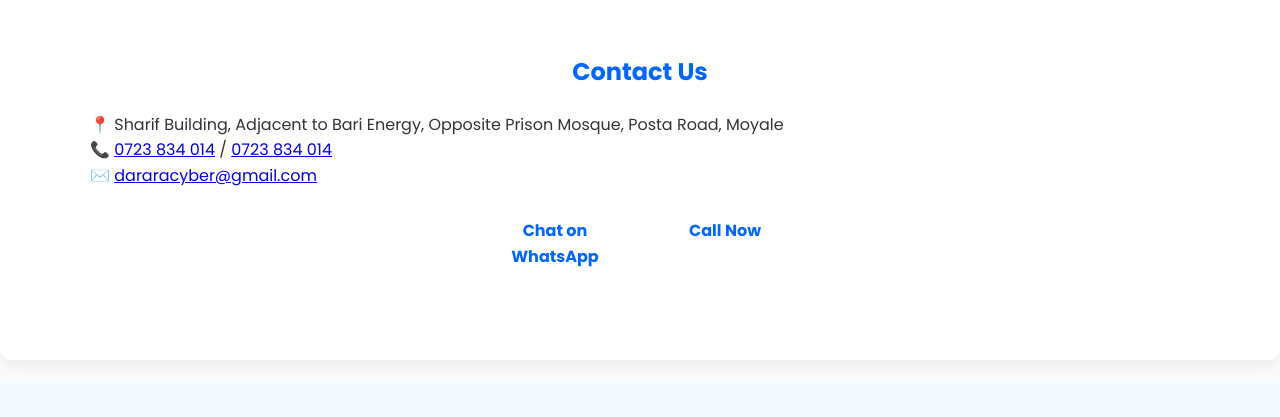
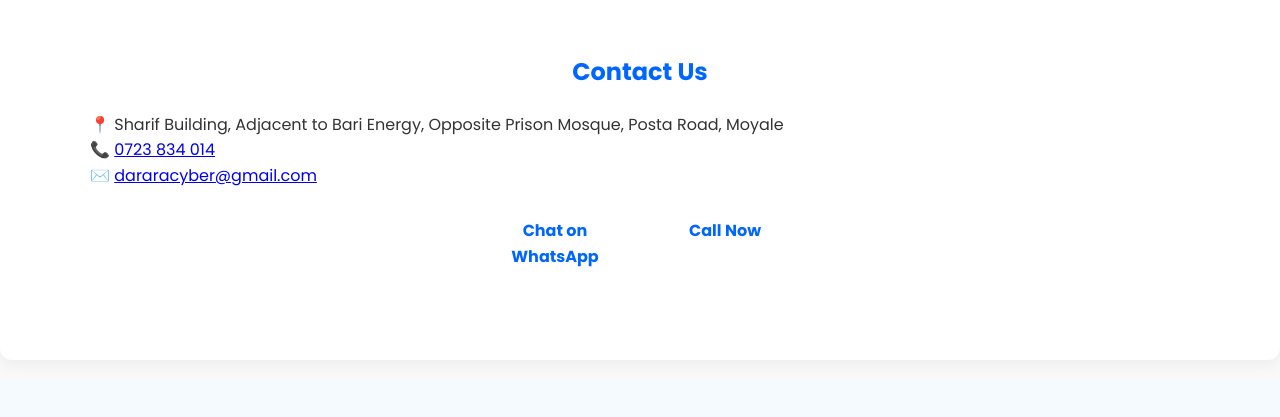
Before and after one commit to Akramabdirahman/Darara-cyber, a plain HTML site: page index.html in a window 1280 px wide. Shown: the part 2060-2477 px from the top of the page. Drawn offline with nearby package versions, Linux system fonts and the light colour scheme.

```diff
--- a/index.html
+++ b/index.html
@@ -82,7 +82,7 @@
     <div class="container">
       <h2>Contact Us</h2>
       <p>📍 Sharif Building, Adjacent to Bari Energy, Opposite Prison Mosque, Posta Road, Moyale</p>
-      <p>📞 <a href="tel:+254723834014">0723 834 014</a> / <a href="tel:+254723834014">0723 834 014</a></p>
+      <p>📞 <a href="tel:+254723834014">0723 834 014</a>
       <p>✉️ <a href="mailto:dararacyber@gmail.com">dararacyber@gmail.com</a></p>
       <div class="contact-buttons">
         <a href="https://wa.me/+254723834014" class="btn whatsapp" target="_blank">Chat on WhatsApp</a>
```
